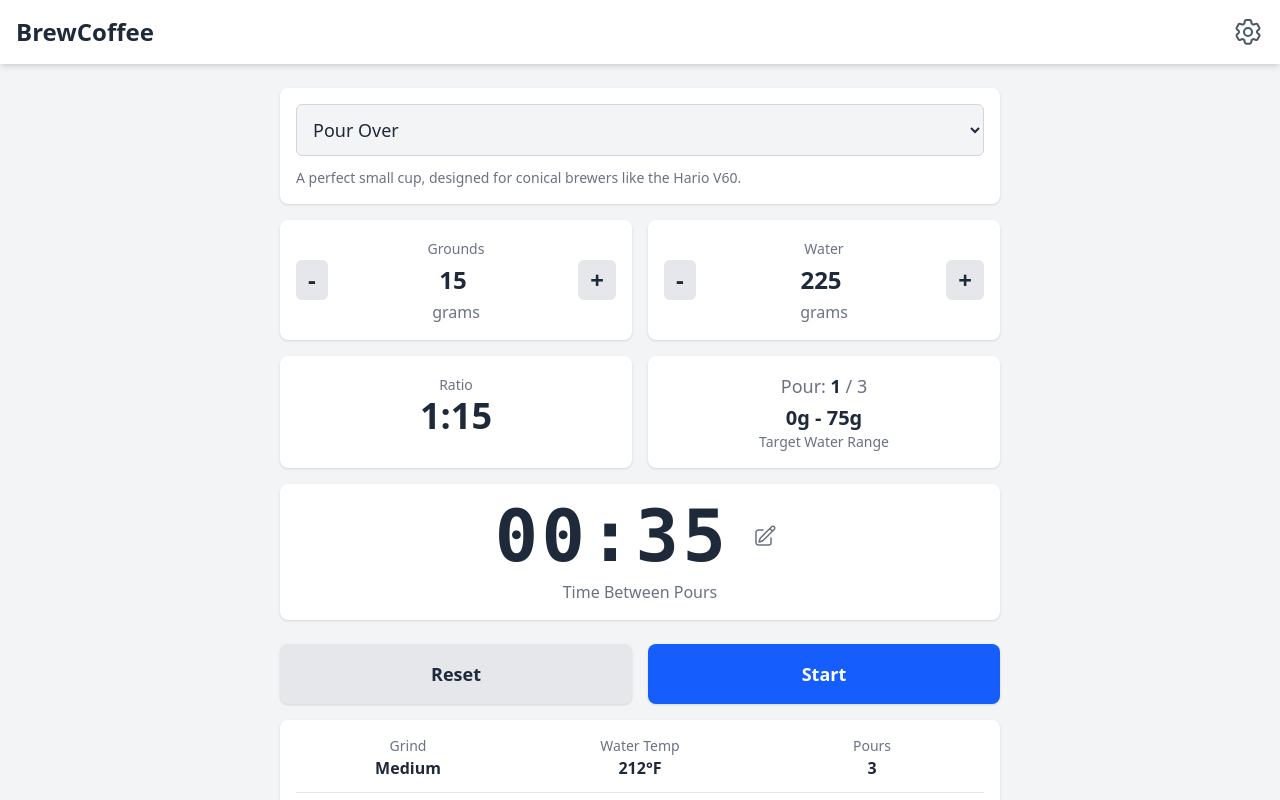
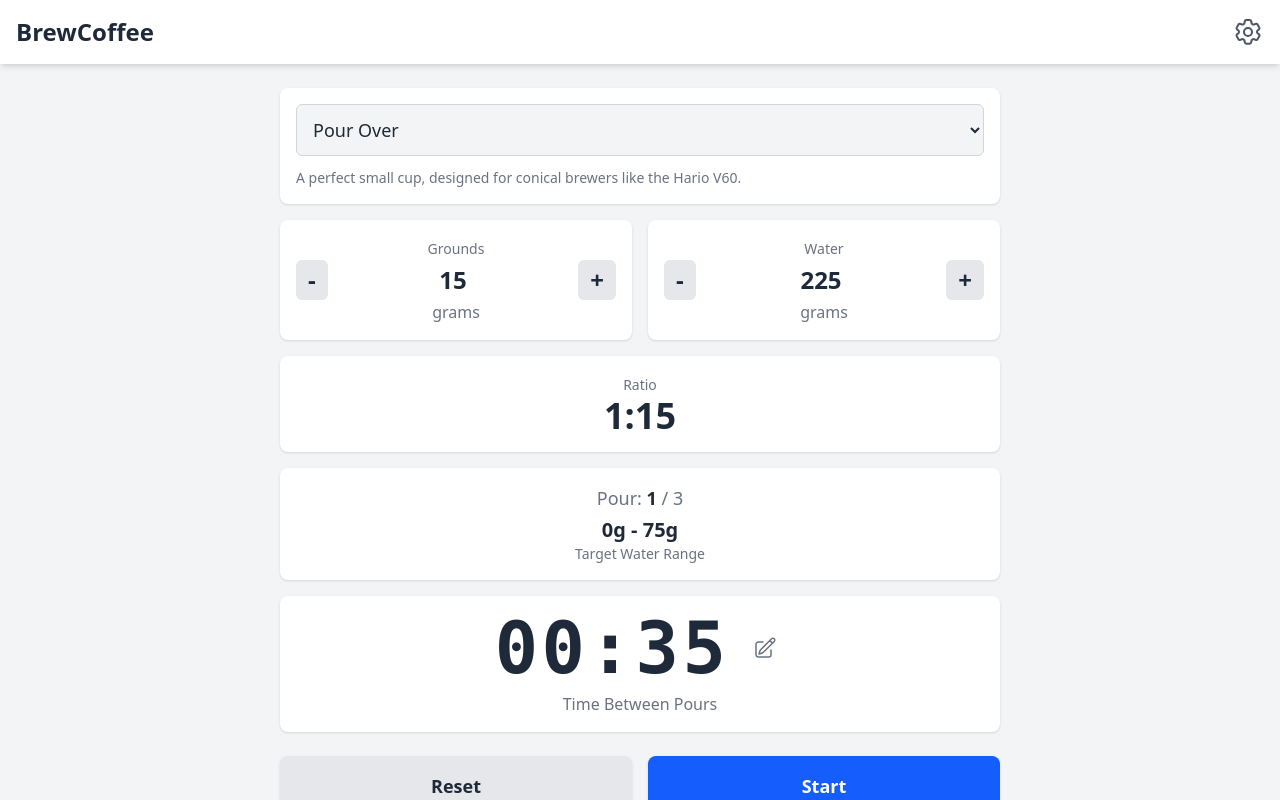
Before and after one commit to benmordecai/brewcoffee, a React (Vite) app: page / in a window 1280 px wide. Shown: the top 800 px of the page. Built offline with nearby package versions, Linux system fonts and the light colour scheme.

Commit message:
Fix: Adjust layout of grounds, water, and ratio components

```diff
--- a/src/App.tsx
+++ b/src/App.tsx
@@ -574,14 +574,16 @@ const MainPage: React.FC<{ recipes: Recipe[]; tempUnit: string }> = ({ recipes,
         </div>
         </div>
 
-        <div className="grid grid-cols-2 gap-4">
-        <div className="bg-white dark:bg-gray-800 p-4 rounded-lg shadow-sm text-center">
+
+
+        <div className="w-full mb-4 bg-white dark:bg-gray-800 p-4 rounded-lg shadow-sm text-center">
         <label className="text-gray-500 dark:text-gray-400 text-sm font-medium">Ratio</label>
         <select value={ratio} onChange={handleRatioChange} className="block mx-auto bg-transparent text-gray-800 dark:text-gray-200 text-4xl font-bold focus:outline-none appearance-none text-center">
         {Array.from({length: 11}, (_, i) => i + 10).map(n => <option key={n} value={n}>1:{n}</option>)}
         </select>
         </div>
 
+        <div className="w-full mb-4">
         <div className="bg-white dark:bg-gray-800 p-4 rounded-lg shadow-sm text-center">
         <p className="text-gray-500 dark:text-gray-400 text-lg">Pour: <span className="font-bold text-gray-800 dark:text-gray-200">{currentPour}</span> / {recipe.pours}</p>
         <p className="text-gray-800 dark:text-gray-200 text-xl font-bold mt-1">{Math.round(pourStart)}g - {Math.round(pourEnd)}g</p>
```
Also changed, not shown: 2 other files (tests, documents, lock files or other folders).
